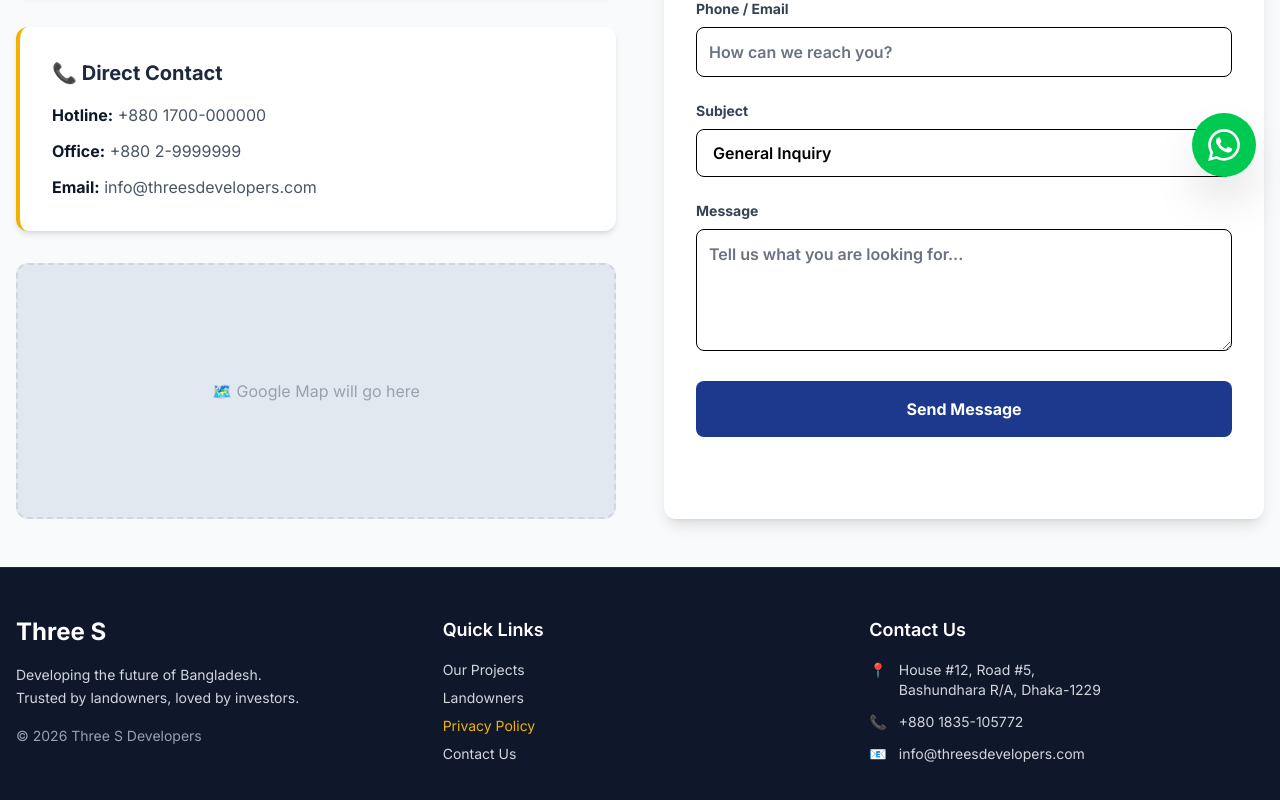
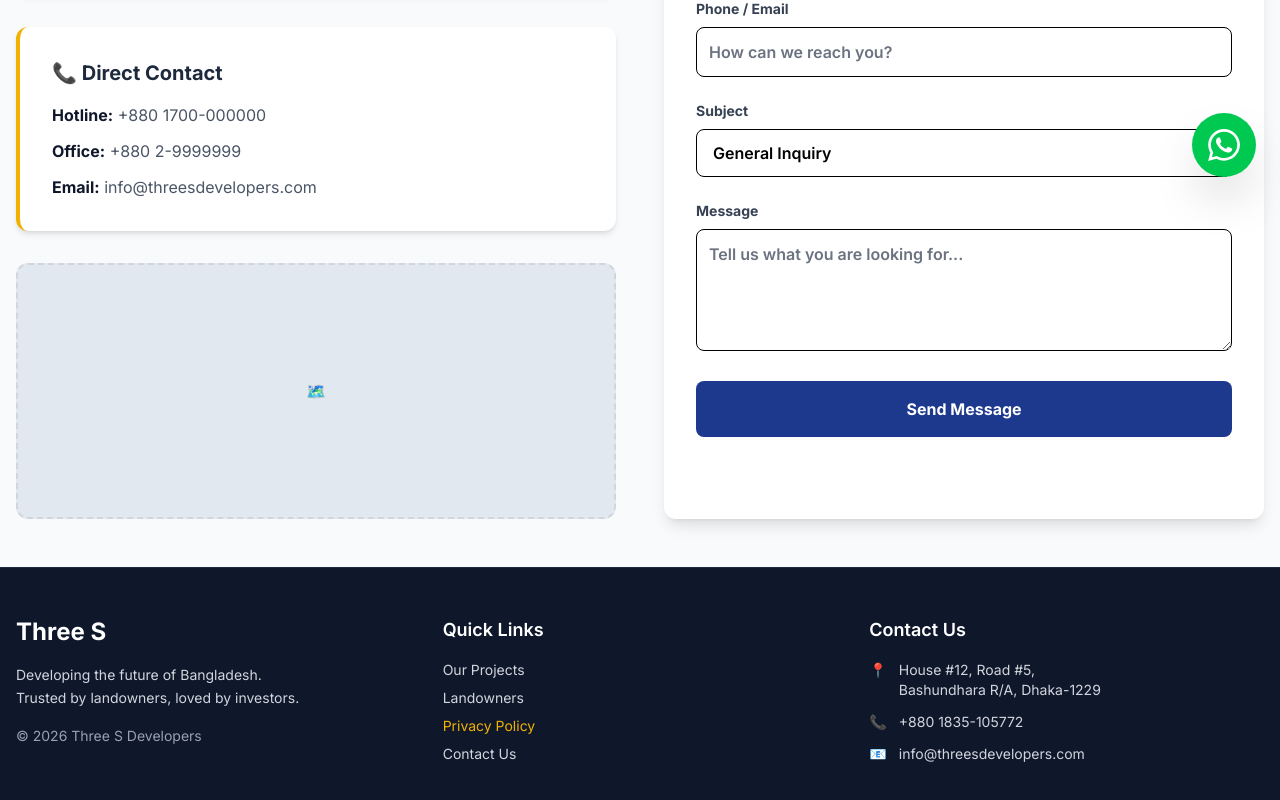
Before and after one commit to Nasif172/three-s-developers, a Next.js app: page /contact in a window 1280 px wide. Shown: the part 599-1399 px from the top of the page. Built offline with nearby package versions, Linux system fonts and the light colour scheme.

Commit message:
Add files via upload

```diff
--- a/app/contact/page.tsx
+++ b/app/contact/page.tsx
@@ -50,7 +50,7 @@ export default function ContactPage() {
 
           {/* Map Placeholder */}
           <div className="h-64 bg-slate-200 rounded-xl flex items-center justify-center text-gray-400 border-2 border-dashed border-gray-300">
-            <span>🗺️ Google Map will go here</span>
+            <span>🗺️ </span>
           </div>
 
         </div>
```
